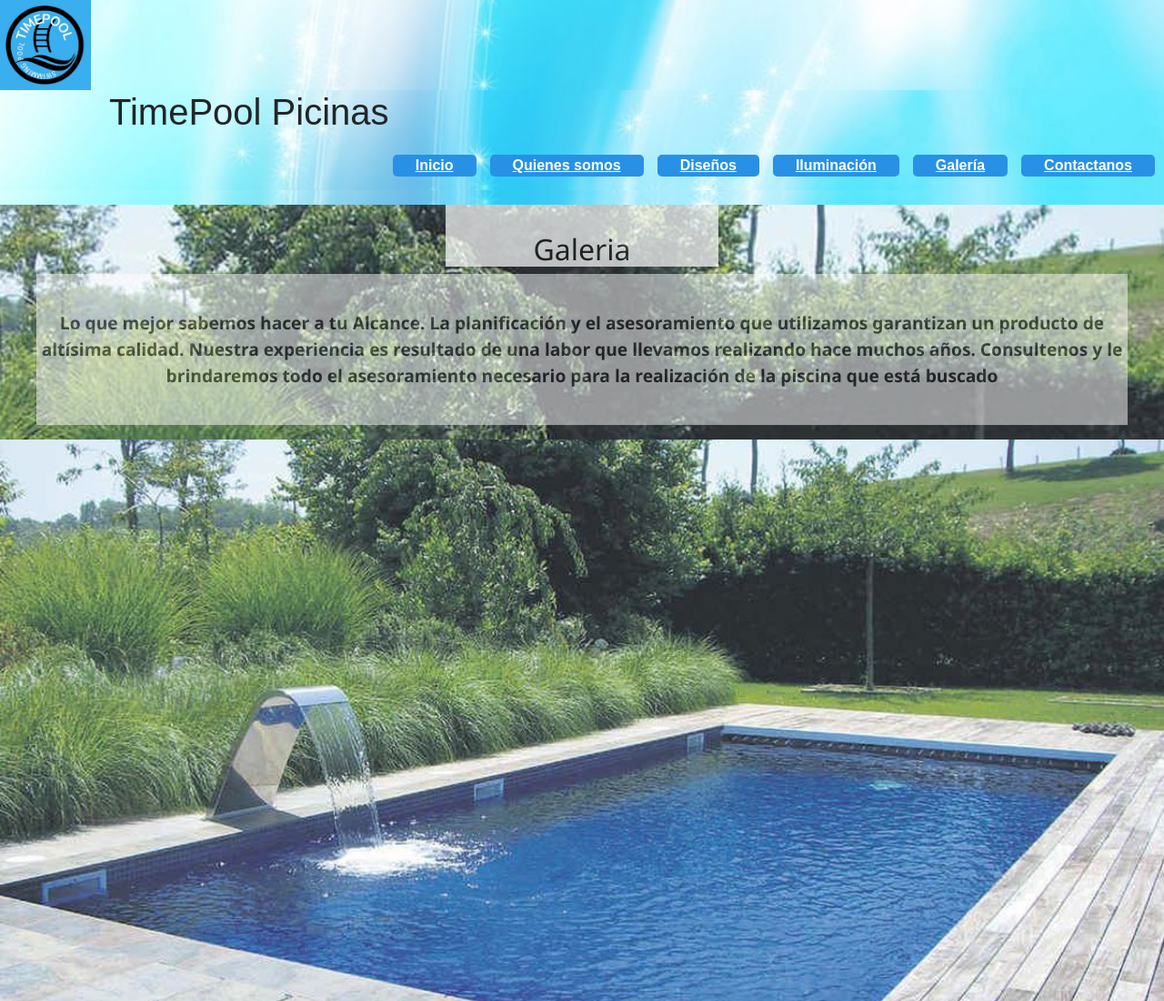
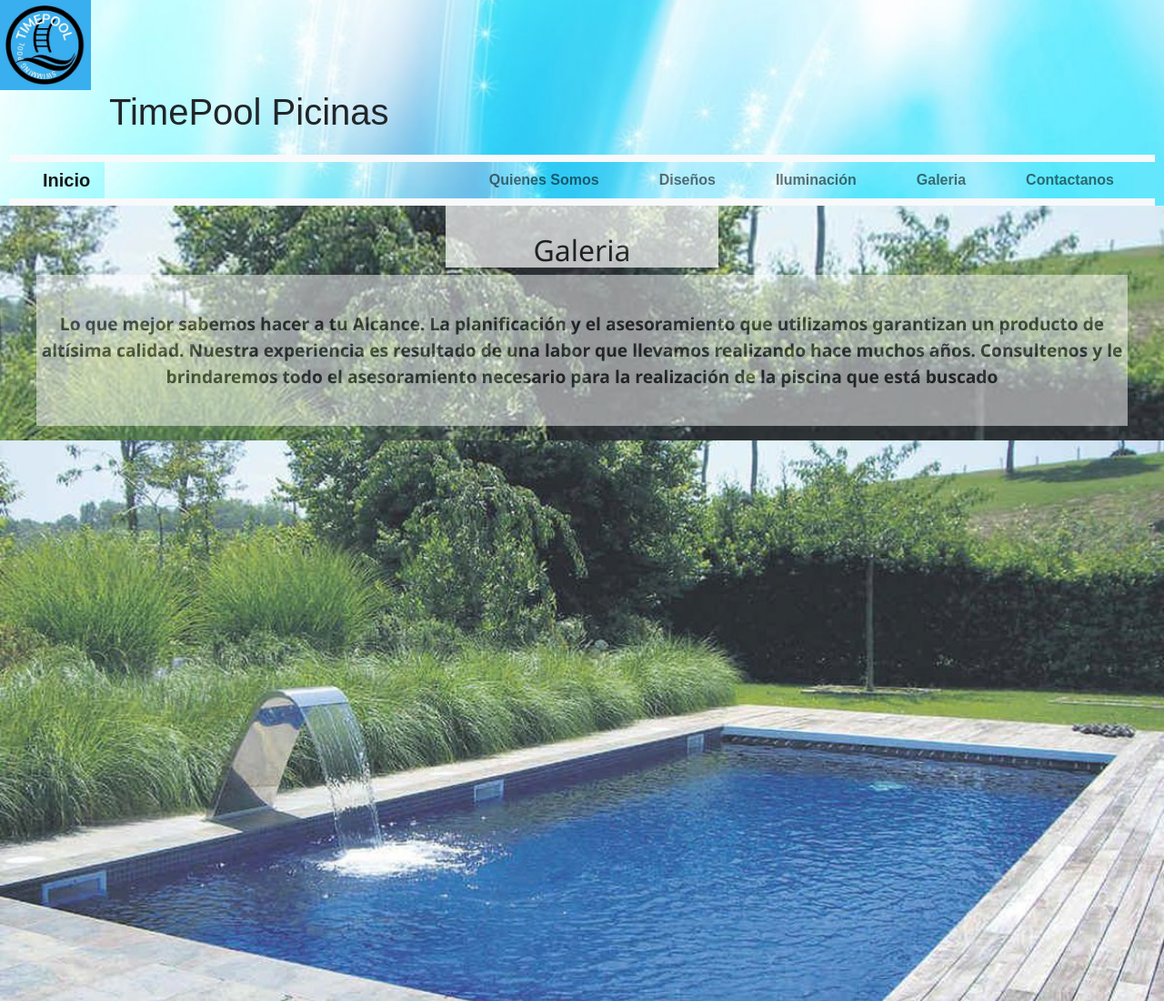
Before and after one commit to meg19831/timepool, a plain HTML site: page pages/galería.html in a window 1280 px wide. Shown: the top 1100 px of the page at 91% size. Drawn offline with nearby package versions, Linux system fonts and the light colour scheme.

Commit message:
agregando navbar en seccion galeria con bootstrap

```diff
--- a/pages/galería.html
+++ b/pages/galería.html
@@ -16,7 +16,34 @@
         <img class="icono" src="../assets/iconos/icono.png" alt="icono de la pagina">
         <div>
         <h1>TimePool Picinas</h1>
-        <nav>
+        <nav class="navbar navbar-expand-lg navbar-light bg-light mx-end" >
+            <div class="container-fluid">
+                <a class="navbar-brand" href="../index.html">Inicio</a>
+                <button class="navbar-toggler" type="button" data-bs-toggle="collapse" data-bs-target="#navbarSupportedContent" aria-controls="navbarSupportedContent" aria-expanded="false" aria-label="Toggle navigation">
+                <span class="navbar-toggler-icon"></span>
+                </button>
+                <div class="collapse navbar-collapse" id="navbarSupportedContent">
+                <ul class="navbar-nav ms-auto">
+                    <li class="nav-item">
+                    <a class="nav-link" aria-current="page" href="quienes somos.html">Quienes Somos</a>
+                    </li>
+                    <li class="nav-item">
+                    <a class="nav-link" aria-current="page" href="diseños.html">Diseños</a>
+                    </li>
+                    <li class="nav-item">
+                    <a class="nav-link" aria-current="page" href="iluminacion.html">Iluminación</a>
+                    </li>
+                    <li class="nav-item">
+                    <a class="nav-link" aria-current="page" href="galería.html">Galeria</a>
+                    </li>
+                    <li class="nav-item">
+                    <a class="nav-link" aria-current="page" href="contactanos.html">Contactanos</a>
+                    </li>
+                </ul>
+                </div>
+            </div>
+        </nav>
+        <!--<nav>
                 <ul>
                         <li  class="container-header__background"><a href="../index.html">Inicio</a href></li>
                         <li class= "container-header__background"><a href="quienes somos.html">Quienes somos</a href></li>
@@ -25,7 +52,7 @@
                         <li  class="container-header__background"><a href="galería.html">Galería</a href></li>
                         <li  class="container-header__background"><a href="contactanos.html">Contactanos</a href></li>
                 </ul>
-            </nav>
+            </nav>-->
     </header>
         <div>
     </div>
```
